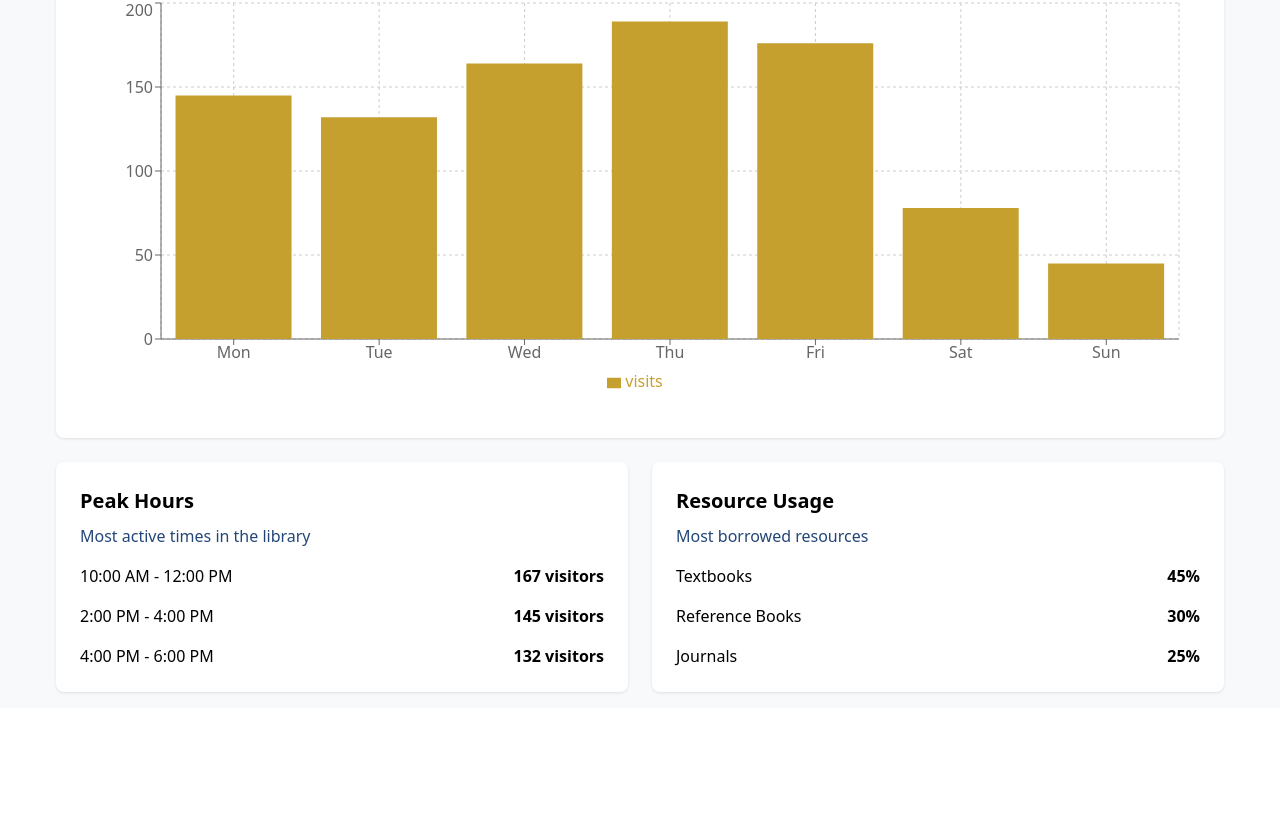
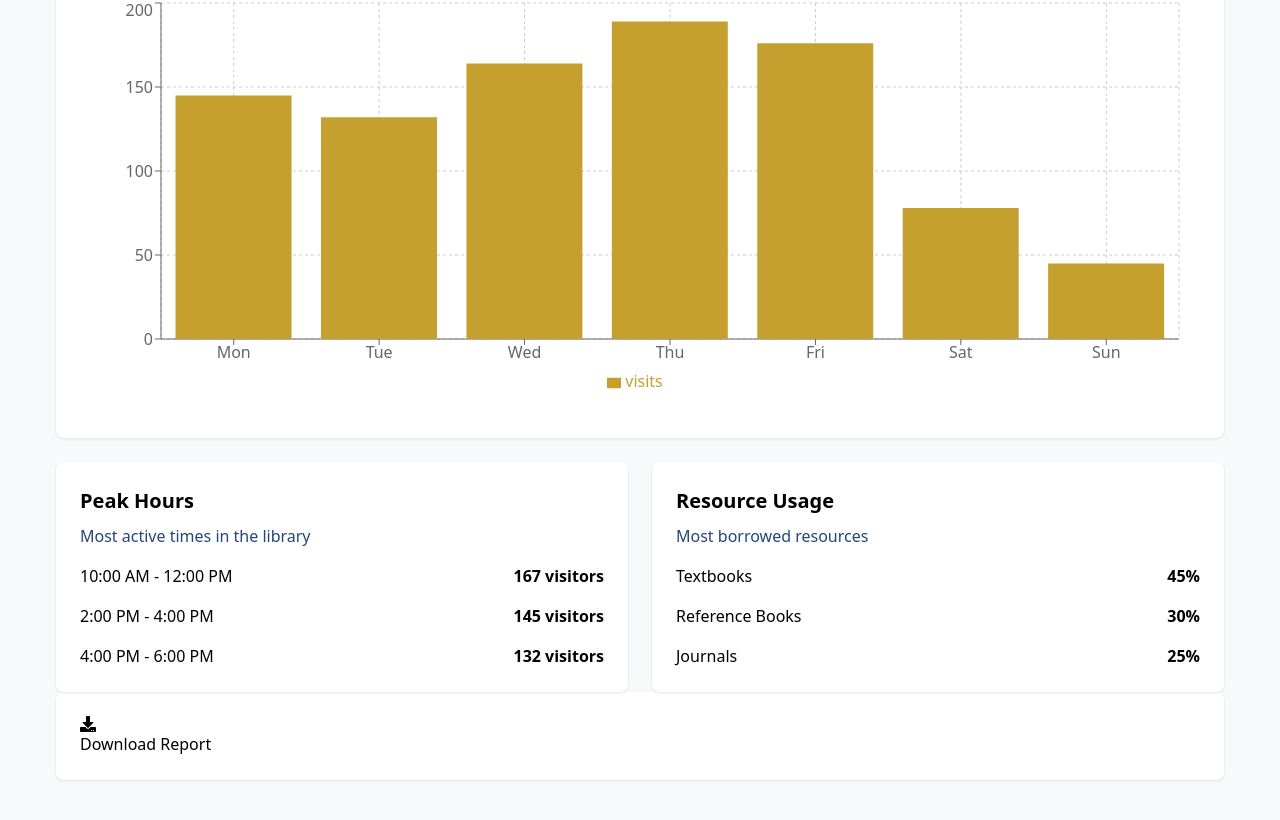
Before and after one commit to Yohanamtesfaye/AASTU-Library-Managment_System, a React (Vite) app: page / in a window 1280 px wide. Shown: the part 1800-2620 px from the top of the page. Before the commit the page ends 2508 px from the top, so only its background shows below. Built offline with nearby package versions, Linux system fonts and the light colour scheme; sample sign-in values are in the browser's storage.

Commit message:
add report downlaod

```diff
--- a/package.json
+++ b/package.json
@@ -14,6 +14,8 @@
     "i18next-browser-languagedetector": "^8.0.2",
     "i18next-http-backend": "^3.0.1",
     "js-cookie": "^3.0.5",
+    "jspdf": "^2.5.2",
+    "jspdf-autotable": "^3.8.4",
     "lucide-react": "^0.469.0",
     "react": "^18.3.1",
     "react-dom": "^18.3.1",
--- a/src/Pages/Dashboard.jsx
+++ b/src/Pages/Dashboard.jsx
@@ -1,7 +1,9 @@
 import React, { useState } from 'react';
 import { LineChart, Line, BarChart, Bar, XAxis, YAxis, CartesianGrid, Tooltip, Legend, ResponsiveContainer } from 'recharts';
-import { FaUsers, FaClock, FaBook, FaCalendarAlt } from 'react-icons/fa';
+import { FaUsers, FaClock, FaBook, FaCalendarAlt, FaDownload } from 'react-icons/fa';
 import { useTranslation } from 'react-i18next';
+import jsPDF from 'jspdf';
+import 'jspdf-autotable';
 // Sample data
 const weeklyData = [
   { day: "Mon", visits: 145 },
@@ -41,7 +43,42 @@ function Dashboard() {
       </div>
     </div>
   );
+  const generatePDF = () => {
+    const doc = new jsPDF();
 
+    // Title
+    doc.setFontSize(16);
+    doc.text('Library Dashboard Report', 105, 20, { align: 'center' });
+
+    // Stats Overview
+    doc.setFontSize(12);
+    doc.text('Overview:', 10, 40);
+    const stats = [
+      { title: t('Current Visitors'), value: '42' },
+      { title: t('Avg. Visit Duration'), value: '2.5h' },
+      { title: t('Books Borrowed'), value: '156' },
+      { title: t('Peak Day'), value: t('Thursday') },
+    ];
+    stats.forEach((stat, index) => {
+      doc.text(`${stat.title}: ${stat.value}`, 10, 50 + index * 10);
+    });
+
+    // Weekly Data Table
+    doc.text('Weekly Traffic Data:', 10, 100);
+    const weeklyTable = weeklyData.map((row) => [row.day, row.visits]);
+    doc.autoTable({
+      startY: 110,
+      head: [['Day', 'Visits']],
+      body: weeklyTable,
+    });
+
+    // Footer
+    doc.setFontSize(10);
+    doc.text('Generated by Library Dashboard', 105, doc.internal.pageSize.height - 10, { align: 'center' });
+
+    // Save the PDF
+    doc.save('Library_Dashboard_Report.pdf');
+  };
   return (
     <div className="dashboard">
       {/* Header */}
@@ -203,6 +240,13 @@ function Dashboard() {
               </div>
             </div>
           </div>
+        </div>
+        <div className="charts-section bg-[#234678]  text-center font-bold mt-6">
+          <button className="download-button  " onClick={generatePDF}>
+            <FaDownload className="download-icon inline-block mr-4 " />
+            Download Report
+          </button>
+          {/* Additional chart content here */}
         </div>
       </main>
 
```
Also changed, not shown: 1 other file (tests, documents, lock files or other folders).
